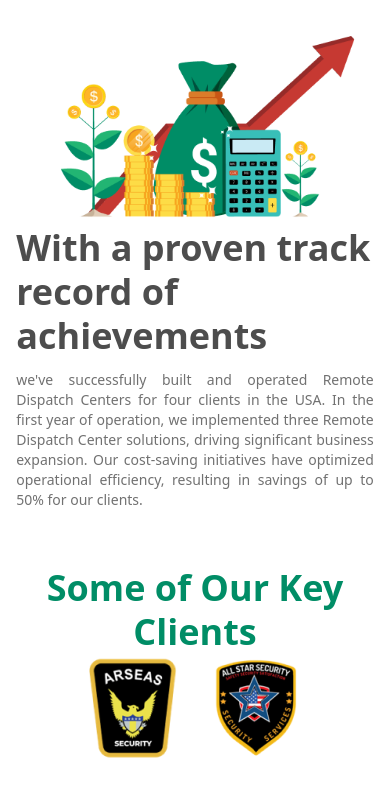
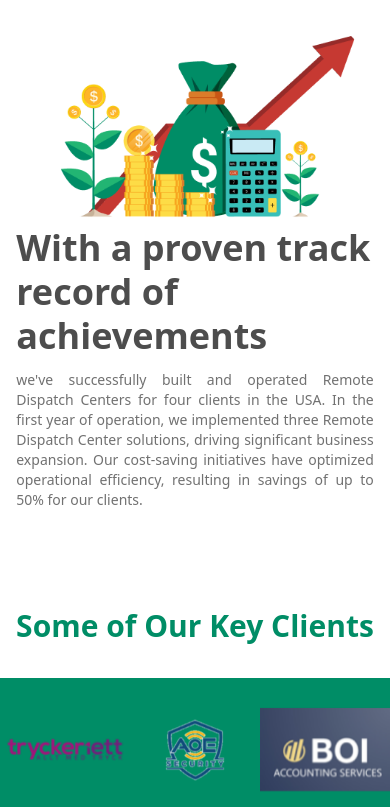
Before and after one commit to jhimi01/serviqore, a React (Vite) app: page / in a window 390 px wide. Shown: the part 1157-1964 px from the top of the page. Built offline with nearby package versions, Linux system fonts and the light colour scheme.

Commit message:
fixed the style

```diff
--- a/src/pages/Contact/Contact.jsx
+++ b/src/pages/Contact/Contact.jsx
@@ -22,20 +22,35 @@ const Contact = () => {
           </p>
 
           <form className="flex flex-col gap-4 mt-5">
+            <label className="relative">
               <input
                 type="text"
-              placeholder="Type here"
+                // placeholder="Type here"
                 className="input rounded-none input-bordered w-full"
               />
+              <span className="absolute left-4 text-primary top-2 px-1  capitalize tracking-wide -translate-y-5 bg-white">
+                name
+              </span>
+            </label>
+            <label className="relative">
               <input
                 type="email"
-              placeholder="Type here"
                 className="input rounded-none input-bordered w-full"
               />
+              <span className="absolute left-4 text-primary top-2 px-1  capitalize tracking-wide -translate-y-5 bg-white">
+                email
+              </span>
+            </label>
+            <label className="relative">
               <textarea
-              className="textarea rounded-none textarea-bordered"
-              placeholder="Message"
+                className="textarea rounded-none textarea-bordered peer-focus:border-0  w-full"
+                rows={3}
               ></textarea>
+              <span className="absolute left-4 text-primary top-2 px-1  capitalize tracking-wide -translate-y-5 bg-white">
+                message
+              </span>
+            </label>
+
             <input
               type="submit"
               className="w-full bg-primary text-white rounded py-2 font-bold hover:opacity-90 cursor-pointer"
@@ -59,7 +74,7 @@ const Contact = () => {
           ></iframe>
         </div>
       </div>
-      <div className="flex mt-20">
+      <div className="flex mt-14">
         <div className="flex w-1/3 hover:shadow p-4 items-center justify-center gap-3">
           <FaMagnifyingGlassLocation className="text-primary text-5xl" />
           <div>
--- /dev/null
+++ b/src/pages/Homepage/ClientsLogo/ClientsLogo.css
@@ -0,0 +1,4 @@
+.swiper-wrapper {
+    align-items: center !important;
+    justify-content: space-between !important;
+}
--- a/src/pages/Homepage/ClientsLogo/ClientsLogo.jsx
+++ b/src/pages/Homepage/ClientsLogo/ClientsLogo.jsx
@@ -1,24 +1,64 @@
 import React from "react";
 import areas from "../../../assets/clientslogo/arseas.png";
+import amguards from "../../../assets/clientslogo/amguards.png";
 import allstarts from "../../../assets/clientslogo/all star.png";
 import trycker from "../../../assets/clientslogo/try.png";
 import aoe from "../../../assets/clientslogo/AOE.png";
 import boi from "../../../assets/clientslogo/BOI.png";
 import thewlft from "../../../assets/clientslogo/the weft.png";
+import "./ClientsLogo.css";
+
+import { Swiper, SwiperSlide } from "swiper/react";
+import "swiper/css";
+import "swiper/css/pagination";
+import "swiper/css/navigation";
+import { Autoplay } from "swiper/modules";
+
+const images = [
+  amguards,
+  allstarts,
+  trycker,
+  aoe,
+  boi,
+  thewlft,
+  areas
+];
 
 const ClientsLogo = () => {
   return (
-    <div className="text-center md:w-10/12 mx-auto mt-14 ">
-      <h2 className="font-semibold text-[36px] leading-[44px] text-primary">
+    <div className="text-center mx-auto my-24">
+      <h2 className="font-semibold text-3xl leading-10 text-primary">
         Some of Our Key Clients
       </h2>
-      <div className="flex flex-wrap items-center justify-center gap-8">
-        <img src={areas} alt="clients logo" />
-        <img src={allstarts} alt="clients logo" />
-        <img src={trycker} alt="clients logo" />
-        <img src={aoe} alt="clients logo" />
-        <img src={boi} alt="clients logo" />
-        <img src={thewlft} alt="clients logo" />
+      <div className="bg-primary mt-8 py-6">
+        <Swiper
+          loop={true}
+          pagination={{ clickable: true }}
+          autoplay={{ delay: 1500, disableOnInteraction: false }}
+          breakpoints={{
+            // 300: { slidesPerView: 2, spaceBetween: 0 },
+            320: { slidesPerView: 3, spaceBetween: 0 },
+            768: { slidesPerView: 5, spaceBetween: 40 },
+            1024: { slidesPerView: 6, spaceBetween: 30 },
+          }}
+          navigation={false}
+          modules={[Autoplay]}
+          className="mySwiper rounded md:w-10/12 mx-auto"
+        >
+          {images.map((image, index) => (
+            <SwiperSlide key={index} className="w-max">
+              <div className="w-full h-24">
+                <img
+                  className="w-full h-full object-contain"
+                  //  className="w-32 h-32 object-contain grayscale transition duration-300 hover:grayscale-0"
+
+                  src={image}
+                  alt={`clients logo ${index}`}
+                />
+              </div>
+            </SwiperSlide>
+          ))}
+        </Swiper>
       </div>
     </div>
   );
--- a/src/pages/Homepage/Home/Home.jsx
+++ b/src/pages/Homepage/Home/Home.jsx
@@ -14,11 +14,17 @@ import Testimonials from "../Testimonials/Testimonials";
 import Serviqore from "../Serviqore/Serviqore";
 import FaqSection from "../FaqSection/FaqSection";
 import ClientsLogo from "../ClientsLogo/ClientsLogo";
+import { FaMessage } from "react-icons/fa6";
+import { IoSettings } from "react-icons/io5";
+
+
 
 const Home = () => {
   return (
     <>
-      <div className="bg-backgroundGray herosection px-5 md:px-28">
+      <div className=" herosection px-5 md:px-28 ">
+
+
         <Swiper
           spaceBetween={30}
           pagination={{
@@ -110,7 +116,7 @@ const Home = () => {
                 </p>
               </div>
               {/* image side */}
-              <div className="md:w-1/2">
+              <div className="md:w-1/2 relative">
                 <img src={bgSlider} />
               </div>
             </div>
--- a/src/pages/Homepage/Serviqore/Serviqore.jsx
+++ b/src/pages/Homepage/Serviqore/Serviqore.jsx
@@ -12,7 +12,7 @@ const Serviqore = () => {
             <div>
                 <h1 className="font-semibold text-[36px] text-black">Ready to elevate your security services to the next level?</h1>
                 <p className='font-normal my-3 text-[16px] leading-[16px] text-black'>Contact us today to explore how our solutions can support your Security Guard Company's success.</p>
-                <button className='flex items-center justify-center gap-2 bg-primary text-white py-2 px-4 my-6 rounded mx-auto'><span>Get a Quote </span> <FaLongArrowAltRight /></button>
+                <button className='flex items-center justify-center gap-2 bg-primary hover:opacity-90 text-white py-2 px-4 my-6 rounded mx-auto'><span>Get a Quote </span> <FaLongArrowAltRight /></button>
             </div>
         </div>
     );
--- a/src/pages/Homepage/Testimonials/Testimonials.jsx
+++ b/src/pages/Homepage/Testimonials/Testimonials.jsx
@@ -24,6 +24,7 @@ const Testimonials = () => {
           slidesPerView={1}
           spaceBetween={10}
           centeredSlides={true}
+          loop={true}
           autoplay={{
             delay: 4500,
             disableOnInteraction: false,
--- a/src/pages/Shared/Footer/Footer.jsx
+++ b/src/pages/Shared/Footer/Footer.jsx
@@ -1,6 +1,6 @@
-import React from 'react';
+import React from "react";
 import footerLogo from "../../../assets/footerlogo.png";
-import './Footer.css';
+import "./Footer.css";
 import {
   FaFacebook,
   FaInstagram,
@@ -32,18 +32,21 @@ const Footer = () => {
         <a className="link link-hover">Terms of Services</a>
         <a className="link link-hover">Privacy Policy</a>
       </nav>
-      <form className='w-9/12'>
+      <form className="w-9/12">
         <h6 className="font-bold text-xl text-white">Stay up to date</h6>
         <fieldset className="form-control w-80">
           <div className="join relative w-9/12">
-            <input
-              type="text"
-              placeholder="Your email address"
-              className="py-2 w-full px-4 rounded bg-[#fbfbfb38] text-white"
-            />
+            <label className="relative focus-within:text-transparent cursor-text">
+              <input
+                type="text"
+                className="py-2 w-full px-4 rounded bg-[#fbfbfb38] text-white focus:outline-none"
+              />
+              <span className="absolute left-1 top-2 px-1 capitalize tracking-wide">
+                Your email address
+              </span>
+            </label>
             <button>
-
-              <span className="absolute top-2 right-2">
+              <span className="absolute top-3 right-14">
                 <FaRegPaperPlane />
               </span>
             </button>
@@ -63,7 +66,7 @@ const Footer = () => {
             <FaTelegram />
           </a>
           <a className="link link-hover">
-            <FaYoutube />{" "}
+            <FaYoutube />
           </a>
           <a className="link link-hover">
             <FaLinkedin />
--- a/src/pages/Shared/NavigationBar/NavigationBar.css
+++ b/src/pages/Shared/NavigationBar/NavigationBar.css
@@ -1,44 +1,7 @@
-/* header {
-    background-color: transparent;
-    position: fixed;
-    top: 0;
-    width: 100%;
-    z-index: 999;
-    transition: background-color 0.3s ease-in-out;
-    box-shadow: none;
-  }
-
-  header.scrolled {
-    background-color: #ffffff;
-    box-shadow: 0 6px 10px rgba(0, 0, 0, 0.253);
-
-  }
-
-  nav {
-    display: flex;
-    justify-content: center;
-  }
-
-  ul {
-    list-style-type: none;
-    margin: 0;
-    padding: 0;
-  }
-
-  li {
-    display: inline-block;
-    margin: 10px;
-  }
-
-  a {
-    text-decoration: none;
-  }
-   */
-
 .navigationlink{
     padding: 5px 10px;
     font-size: 16px;
-    font-weight: 400;
+    font-weight: 500;
     line-height: 24px;
     margin-right: 10px;
 }
```
Also changed, not shown: src/assets/clientslogo/amguards.png (added). Lines whose indentation alone changed are shown as unchanged.
